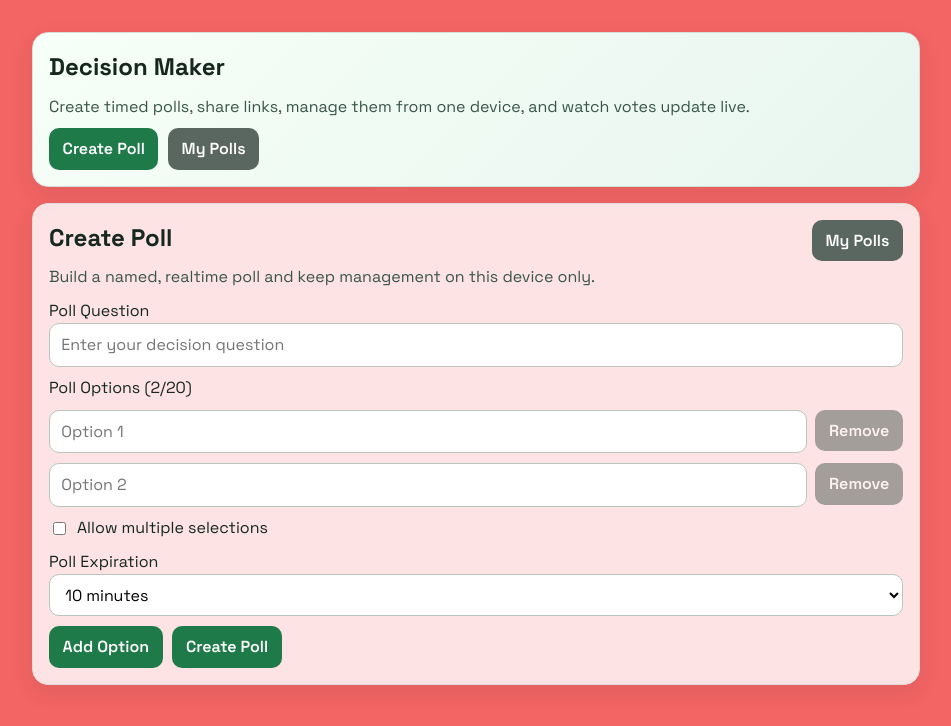
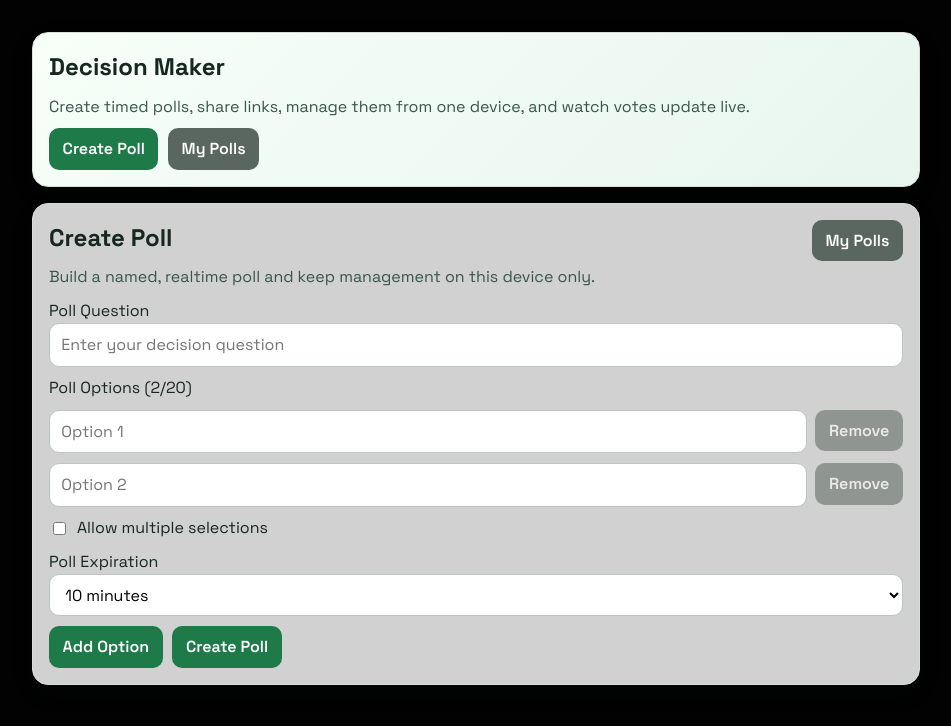
Before and after one commit to VivekNandimandalam/Decision-Maker, a React (Vite) app in the folder frontend/: page / in a window 1280 px wide. Shown: the top 726 px of the page, without its empty margins (164-1115 px from the left). Built offline with nearby package versions, Linux system fonts and the light colour scheme.

Commit message:
Change background color

```diff
--- a/frontend/src/index.css
+++ b/frontend/src/index.css
@@ -19,7 +19,7 @@ body {
   margin: 0;
   min-width: 320px;
   min-height: 100vh;
-  background: #f36464;
+  background: #020202;
 }
 
 a {
```
